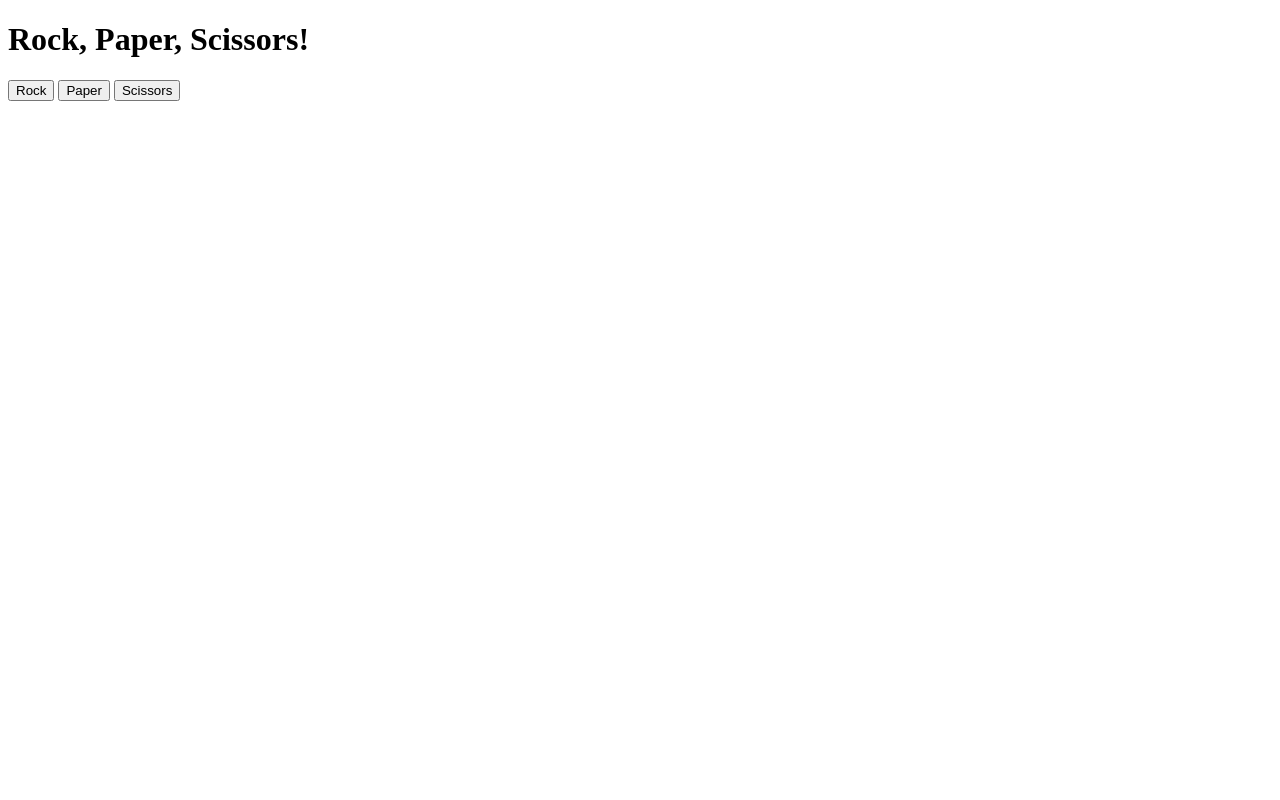
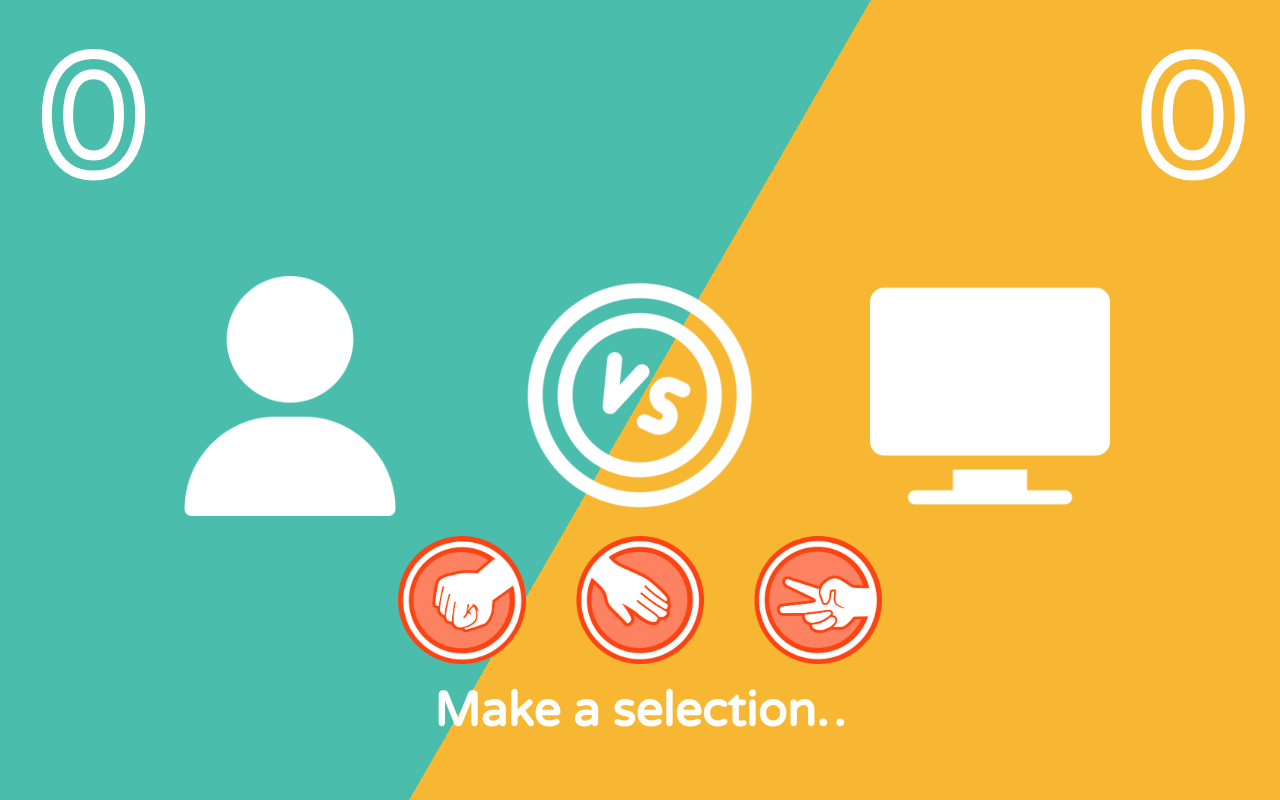
Before and after one commit to bseright/rock-paper-scissors, a plain HTML site: page index.html in a window 1280 px wide. Drawn offline with Linux system fonts and the light colour scheme.

Commit message:
create form and style

```diff
--- a/index.html
+++ b/index.html
@@ -4,19 +4,35 @@
     <meta charset="UTF-8">
     <title>Rock, Paper, Scissors</title>
     <link rel="stylesheet" href="style.css">
+    <link rel="preconnect" href="https://fonts.googleapis.com">
+    <link rel="preconnect" href="https://fonts.gstatic.com" crossorigin>
+    <link href="https://fonts.googleapis.com/css2?family=Varela+Round&display=swap" rel="stylesheet">
     <script src="script.js"></script>
 </head>
 <body>
-    <div id="header"><h1>Rock, Paper, Scissors!</h1></div>
 
-    <div id="arena"></div>
-
-    <div id="buttons">
-        <button class="button" id="rock">Rock</button>
-        <button class="button" id="paper">Paper</button>
-        <button class="button" id="scissors">Scissors</button>
+<div id="wrapper">
+    <div id="header">
+        <h2><span id="playerScore" class="score">0</span></h2>
+        <h2><span id="cpuScore" class="score">0</span></h2>
     </div>
 
-    <div id="status"></div>
+    <div id="arena" class="centered">
+        <img id="userPick" class="arenaImage" src="images/user.png"/>
+        <img id="versus" src="images/versus.png"/>
+        <img id="cpuPick" class="arenaImage" src="images/cpu.png"/>
+    </div>
+
+    <div id="buttons" class="centered">
+        <img id="rock" class="selection" src="images/rock.png"/>
+        <img id="paper" class="selection" src="images/paper.png"/>
+        <img id="scissors" class="selection" src="images/scissors.png"/>
+    </div>
+
+    <div id="status"><h1 class="loading">Make a selection</h1></div>
+</div>
+
+    <!-- <div id="footer"><a href="https://www.flaticon.com/free-icons/vs" title="vs icons">VS Icon by Erifqi Zetiawan</a></div> -->
+    <!-- <div>Icons made by <a href="https://www.freepik.com" title="Freepik">Freepik</a> from <a href="https://www.flaticon.com/" title="Flaticon">www.flaticon.com</a></div> -->
 </body>
 </html>
--- a/style.css
+++ b/style.css
@@ -0,0 +1,104 @@
+body {
+    margin: 0;
+    font-family: 'Varela Round', sans-serif;
+    font-weight: bolder;
+}
+
+#wrapper {
+    display: flex;
+    flex-direction: column;
+    min-height: 100vh;
+    background-image: linear-gradient(-60deg, #f7b733 50%, #4abdac 50%);
+}
+
+.centered {
+    display: flex;
+    align-items: center;
+    justify-content: center;
+}
+
+#header {
+    display: flex;
+    justify-content: space-between;
+    height: 242px;
+    color: white;
+}
+
+#header h2 {
+    font-size: 2em;
+}
+
+#playerScore {
+    margin-left: 40px;
+}
+
+#cpuScore {
+    margin-right: 40px;
+}
+
+.score {
+    color: #fa673e00;
+    -webkit-text-stroke: 10px white;
+    font-size: 5em;
+}
+
+#arena {
+    display: flex;
+    gap: 110px;
+    flex: 1;
+}
+
+.arenaImage {
+    height: 15em;
+}
+
+#versus {
+    height: 15em;
+    transform: rotate(24deg);
+    filter: invert(100%) sepia(0%) saturate(2%) hue-rotate(287deg) brightness(105%) contrast(101%);
+}
+
+#buttons {
+    height: 100px;
+    gap: 50px;
+}
+
+.selection {
+    height: 8em;
+    transition: transform .7s ease-in-out;
+}
+
+.selection:hover {
+    transform: scale(1.1) rotate(360deg);
+}
+
+#status {
+    display: flex;
+    height: 150px;
+    color: white;
+    font-size: 1.5em;
+    justify-content: center;
+    align-items: flex-start;
+}
+
+.loading:after {
+overflow: hidden;
+display: inline-block;
+vertical-align: bottom;
+-webkit-animation: ellipsis steps(4,end) 3s infinite;
+animation: ellipsis steps(4,end) 3s infinite;
+content: "\2026"; /* ascii code for the ellipsis character */
+width: 0px;
+}
+
+@keyframes ellipsis {
+to {
+    width: 1.25em;
+}
+}
+
+@-webkit-keyframes ellipsis {
+to {
+    width: 1.25em;
+}
+}
```
Also changed, not shown: images/cpu.png (added), images/paper.png (added), images/rock.png (added), images/scissors.png (added), images/user.png (added), images/versus.png (added).
